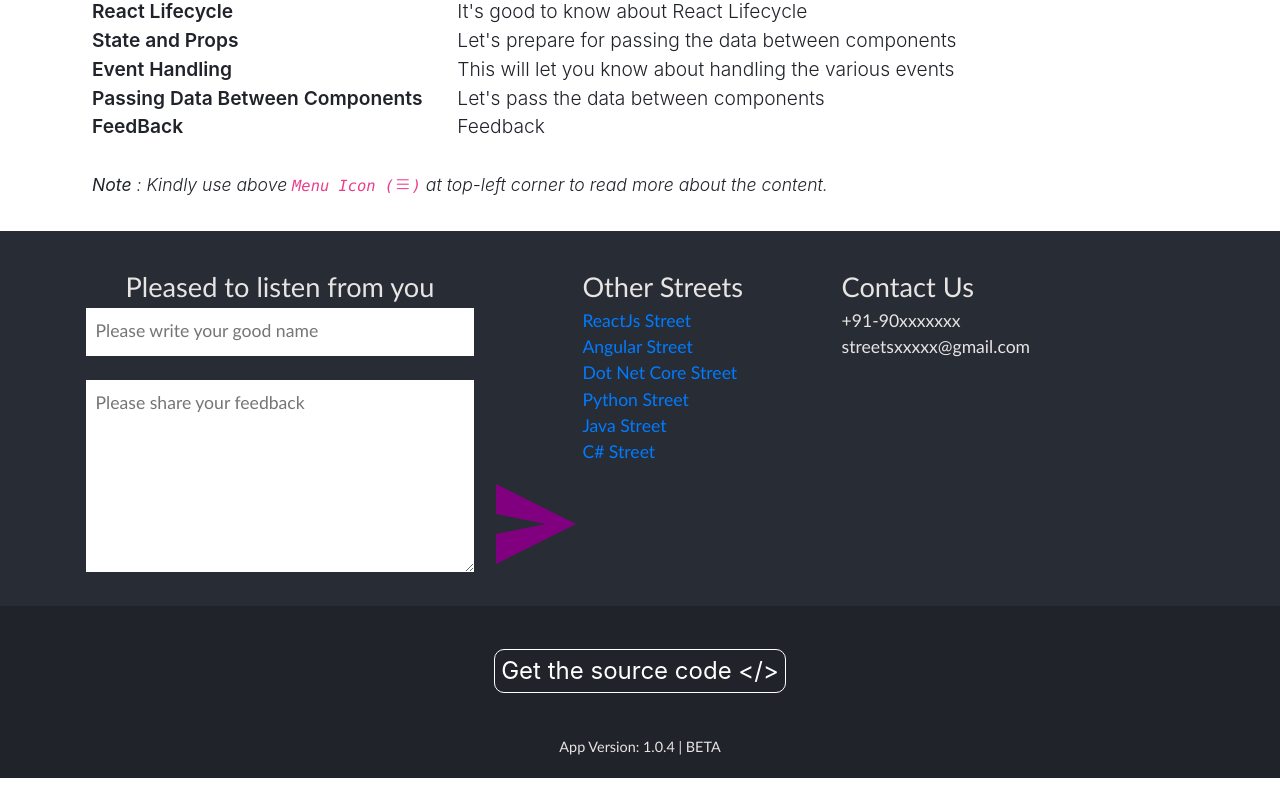
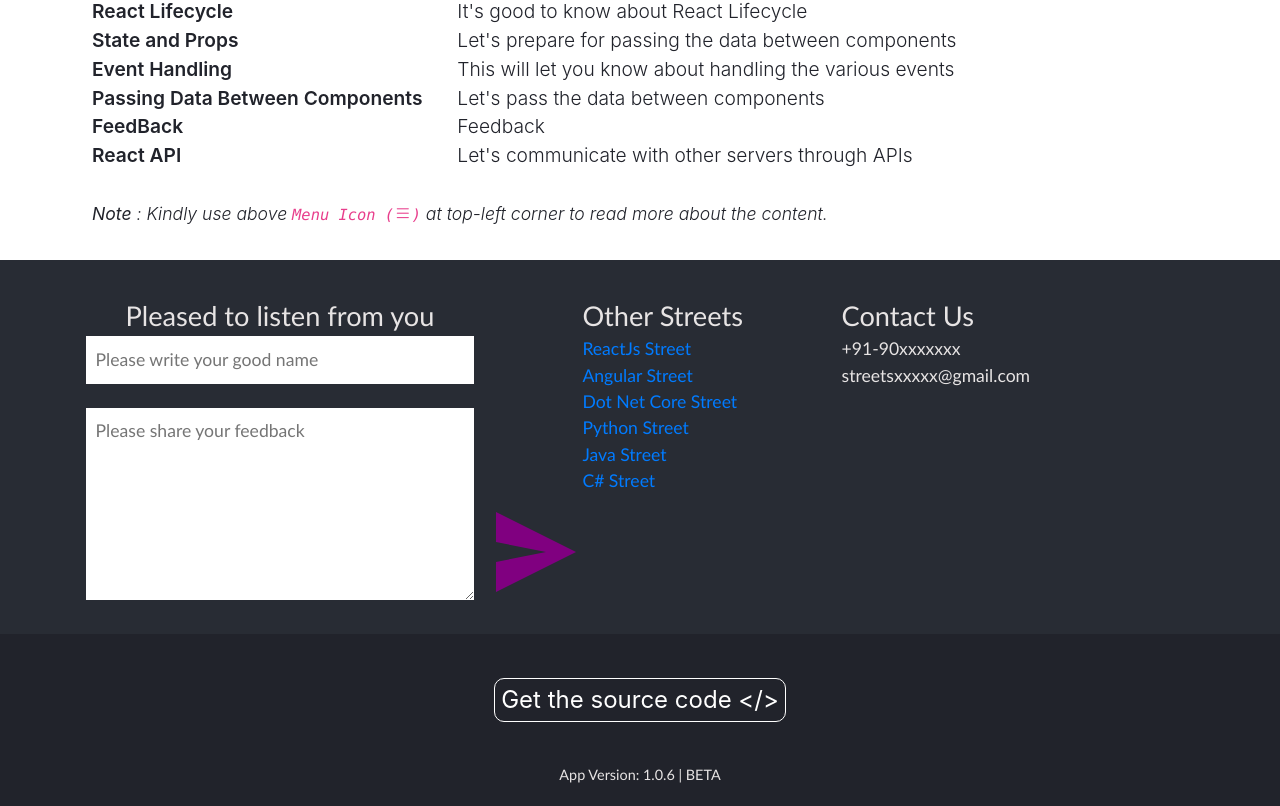
Before and after one commit to LearningStreets/ReactJsStreet, a React (Create React App) app: page / in a window 1280 px wide. Shown: the part 1535-2341 px from the top of the page. Before the commit the page ends 2313 px from the top, so only its background shows below. Built offline with nearby package versions, Linux system fonts and the light colour scheme.

Commit message:
added api page

```diff
--- a/src/assets/constantFiles/appConstants.jsx
+++ b/src/assets/constantFiles/appConstants.jsx
@@ -1,2 +1,5 @@
 
  export const AppName = 'ReactJs';
+
+//https://developers.google.com/amp/cache/reference/acceleratedmobilepageurl/rest/
+ export const googlePublicAPI = 'https://acceleratedmobilepageurl.googleapis.com/$discovery/rest?version=v1';
--- a/src/assets/constantFiles/buildInfo.json
+++ b/src/assets/constantFiles/buildInfo.json
@@ -1 +1 @@
-{"buildMajor":1,"buildMinor":0,"buildRevision":4,"buildTag":"BETA"}
+{"buildMajor":1,"buildMinor":0,"buildRevision":6,"buildTag":"BETA"}
--- a/src/assets/constantFiles/routeConstants.jsx
+++ b/src/assets/constantFiles/routeConstants.jsx
@@ -13,6 +13,7 @@ import { FeedBackComponent } from '../../components/feedbackComponent';
 import { JSXComponent } from '../../components/jsxComponent';
 import { HelloWorldComponent } from '../../components/helloWorldComponent';
 import { ReactLifecycleComponent } from '../../components/reactLifecycleComponent';
+import { ReactAPIComponent } from '../../components/reactAPIComponent';
 
 const routeData = [
     {
@@ -112,6 +113,13 @@ const routeData = [
         routeLinkText:"FeedBack",
         routeLinkDescription:"Feedback",
         routeComponent: FeedBackComponent
+    },
+    {
+        routeKey:"ReactAPI",
+        routePath:'/ReactAPI',
+        routeLinkText:"React API",
+        routeLinkDescription:"Let's communicate with other servers through APIs",
+        routeComponent: ReactAPIComponent
     }
     // {
     //     routeKey:"1",
--- a/src/assets/css/index.css
+++ b/src/assets/css/index.css
@@ -166,10 +166,13 @@ code {
 
 #menu-list-container {
   position: relative;
-  /* width: 25rem;
-  max-width: 25rem; */
+  min-width: 22rem;
+  max-width: 22rem;
   background-color: white;
   left: 0;
+  min-height: 600px;
+  max-height: 600px;
+  overflow-x: auto;
 }
 
 .menu-list-content {
--- /dev/null
+++ b/src/components/reactAPIComponent.jsx
@@ -0,0 +1,62 @@
+
+import React from 'react';
+
+import { googlePublicAPI } from '../assets/constantFiles/appConstants';
+
+export class ReactAPIComponent extends React.Component{
+
+    state= {
+        apiData : []
+    }
+
+
+render(){
+
+    const {apiData} = this.state;
+    return(
+    <div>
+
+        <h1> Here we will create API calls</h1> <br />
+        {/* {apiData.map(_data =>
+            <div className="col-md-2" key={_data._id}>
+                <strong> User Id:</strong>  {_data.userID} <br/>
+                <strong> User Name:</strong>  {_data.userName} <br/>
+                <strong> User Contact:</strong>  {_data.userContact} <br/> <br/>
+            </div>
+        )} */}
+
+        <br />
+        <button type="button" onClick={this.callPublicAPI}> Call Public API</button>
+    </div>
+    )
+}
+
+
+
+// componentDidMount(){
+
+
+//     fetch('http://localhost:3005/api/users')
+//     .then(res => res.json())
+//     .then((_data) => {
+//         console.log(_data);
+//         this.setState({apiData:_data});
+//     },
+//     (error) => {
+//         console.log("Some error has occurred");
+//     });
+// }
+
+// method will call the public api
+callPublicAPI =() => {
+
+    fetch(googlePublicAPI)
+    .then(res => res.json())
+    .then((_data) => {
+            console.log("Google Public API ", _data);
+
+    });
+
+}
+
+}
```
